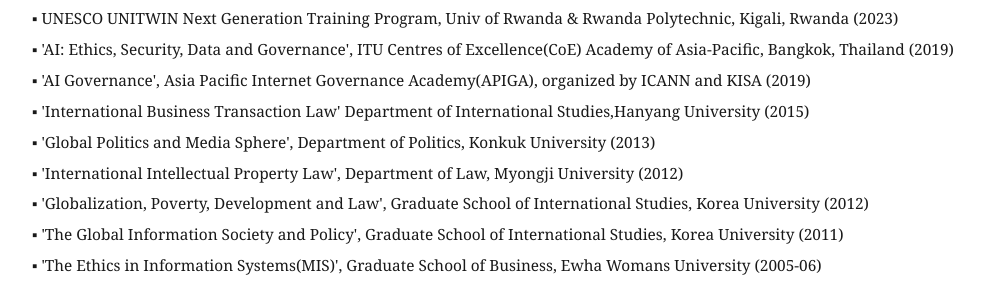
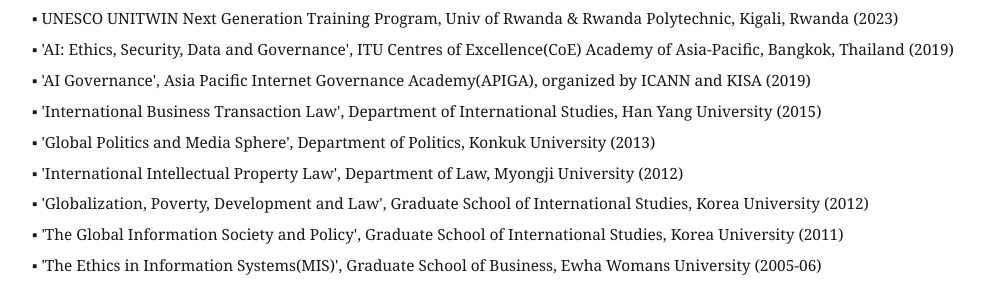
Before and after one commit to eunchangchoi/eunchangchoi.github.io, a Jekyll site: the page built from index.md, in a window 1280 px wide and 900 px high, scrolled down 4023 px. Shown: the part 159-447 px from the top of the window, without its empty margins (68-1054 px from the left). Built offline with Jekyll 4.4.1, drawn with Linux system fonts in a browser that asks for light colours.

Commit message:
Update index.md

```diff
--- a/index.md
+++ b/index.md
@@ -86,7 +86,7 @@
 ▪ UNESCO UNITWIN Next Generation Training Program, Univ of Rwanda & Rwanda Polytechnic, Kigali, Rwanda (2023) <br>
 ▪ 'AI: Ethics, Security, Data and Governance', ITU Centres of Excellence(CoE) Academy of Asia-Pacific, Bangkok, Thailand (2019) <br>
 ▪ 'AI Governance', Asia Pacific Internet Governance Academy(APIGA), organized by ICANN and KISA (2019)  <br>
-▪ 'International Business Transaction Law' Department of International Studies,Hanyang University (2015) <br>
+▪ 'International Business Transaction Law', Department of International Studies, Han Yang University (2015) <br>
 ▪ 'Global Politics and Media Sphere', Department of Politics, Konkuk University (2013) <br>
 ▪ 'International Intellectual Property Law', Department of Law, Myongji University (2012) <br>
 ▪ 'Globalization, Poverty, Development and Law', Graduate School of International Studies, Korea University (2012) <br>
```
